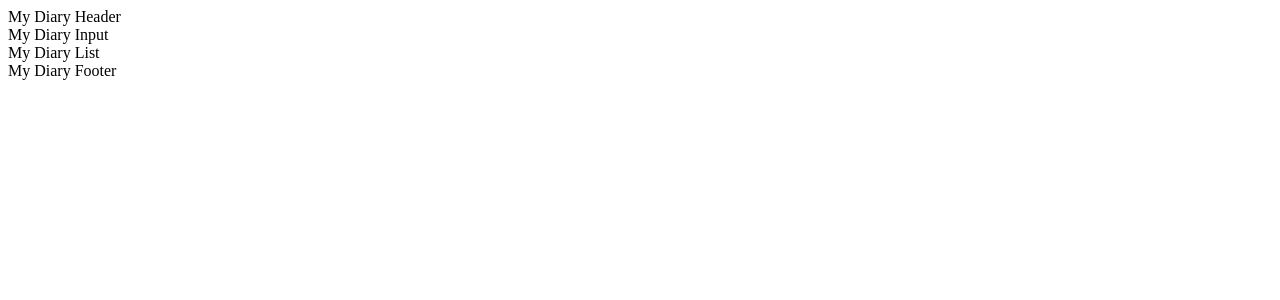
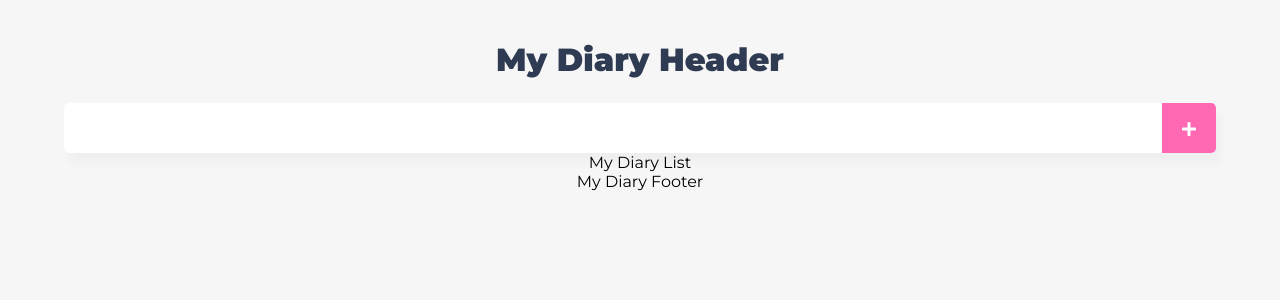
Before and after one commit to tarolong/mydiary, a Vue app: page / in a window 1280 px wide. Shown: the top 300 px of the page. Built offline with nearby package versions, Linux system fonts and the light colour scheme.

Commit message:
App.vue 스타일 및 Input 스타일 셋팅

```diff
--- a/src/App.vue
+++ b/src/App.vue
@@ -27,5 +27,48 @@ export default {
 }
 </script>
 <style>
+  @charset "utf-8";
+  @import url('https://fonts.googleapis.com/css2?family=Montserrat:wght@100;200;300;400;500;600;700;800;900&family=Noto+Sans+KR:wght@100;300;400;500;700;900&display=swap');
+  * {
+    margin: 0;
+    padding: 0;
+    box-sizing: border-box;
+  }
+  ul, li {
+    list-style: none;
+  }
+  a {
+    text-decoration: none;
+    color: #333;
+  }
 
+  input {
+    border-style: groove;
+    width: 80%;
+  }
+
+  button {
+    border-style: groove
+  }
+
+  html {
+    font-size: 16px;
+  }
+
+  body {
+    font-family: 'Montserrat', 'Noto Sans KR', sans-serif;
+    text-align: center;
+    background-color: #f6f6f6;
+  }
+
+  .shadow {
+    box-shadow: 5px 10px 10px rgba(0 , 0, 0, 0.03);
+  }
+
+  .wrap {
+    position: relative;
+    display: block;
+    width: 90%;
+    margin: 0 auto;
+  }
 </style>
--- a/src/components/DiaryHeader.vue
+++ b/src/components/DiaryHeader.vue
@@ -1,13 +1,24 @@
 <template>
-    <div>
-        My Diary Header
-    </div>
+    <header>
+        <h1>
+            My Diary Header
+        </h1>
+    </header>
 </template>
+
 <script>
 export default {
 
 }
 </script>
-<style>
+
+<style scoped>
+
+    h1 {
+        color: #2f3b52;
+        font-weight: 900;
+        margin: 2.5rem 0 1.5rem;
+        text-align: center;
+    }
 
 </style>
--- a/src/components/DiaryInput.vue
+++ b/src/components/DiaryInput.vue
@@ -1,13 +1,70 @@
 <template>
-    <div>
-        My Diary Input
+    <div class="inputBox shadow">
+        <input type="text" class="inputBox" v-model="newItem" v-on:keyup.enter="addItem">
+        <!-- <button>추가</button> -->
+        <span class="addContainer"  @click="addItem">
+            <i class="fas fa-plus addBtn"></i>
+        </span>
     </div>
 </template>
+
 <script>
+import { ref } from 'vue';
+
 export default {
 
+    setup() {
+
+        const newItem = ref('');
+
+        const addItem = () => {
+            console.log(newItem.value);
+
+            // 저장하는 로직 작성 필요
+            localStorage.setItem(newItem.value, newItem.value);
+
+            clearInput();
+        };
+
+        const clearInput = () => {
+            newItem.value = '';
+        }
+        return {
+            newItem,
+            addItem
+        }
+    }
 }
 </script>
-<style>
 
+<style scoped>
+
+   input:focus {
+    outline: none;
+   }
+
+   .inputBox {
+    background-color: #fff;
+    height: 50px;
+    line-height:50px;
+    border-radius: 5px;
+    overflow: hidden;
+   }
+
+   .inputBox input {
+    border-style: none;
+    font-size: 0.9rem;
+   }
+
+   .addContainer {
+    float: right;
+    background: hotpink;
+   }
+
+   .addBtn {
+    color: #fff;
+    vertical-align: middle;
+    margin: 0px 20px;
+    cursor: pointer;
+   }
 </style>
```
